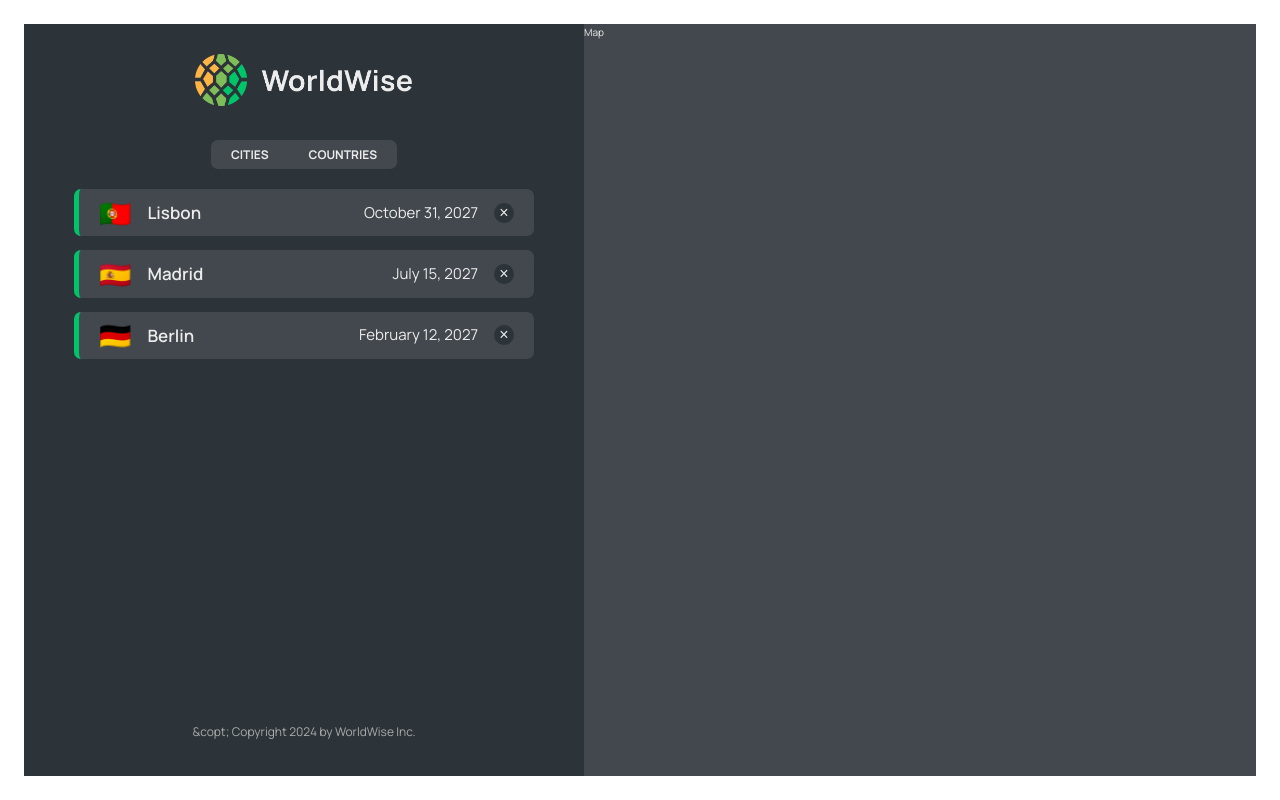
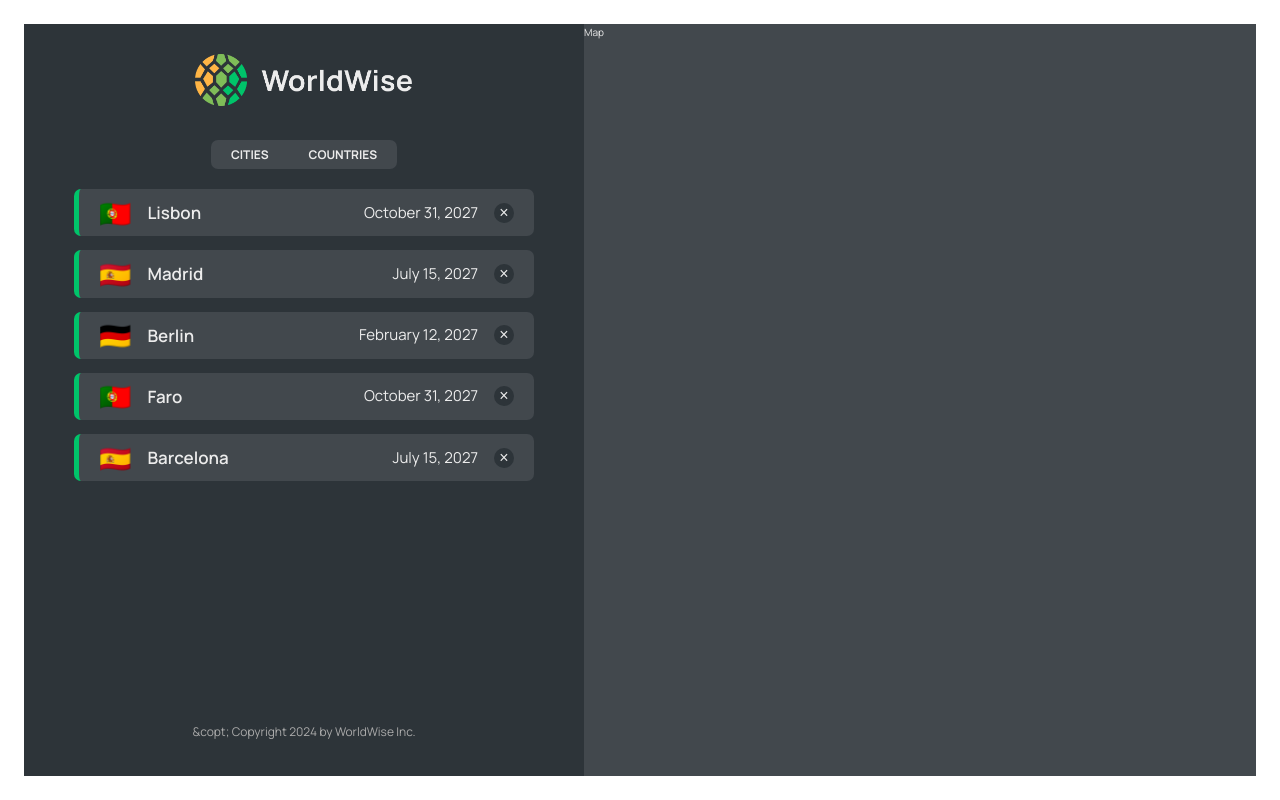
Before and after one commit to BekCodingAddict/WorldWise, a React (Vite) app in the folder client/: page /app in a window 1280 px wide. Built offline with nearby package versions, Linux system fonts and the light colour scheme; data requests are answered from the project's data file.

Commit message:
Implementing Countries List has been done!

```diff
--- a/client/data/cities.json
+++ b/client/data/cities.json
@@ -35,6 +35,30 @@
         "lng": 13.376933665713324
       },
       "id": 98443197
+    },
+    {
+      "cityName": "Faro",
+      "country": "Portugal",
+      "emoji": "🇵🇹",
+      "date": "2027-10-31T15:59:59.138Z",
+      "notes": "My favorite city so far!",
+      "position": {
+        "lat": 38.727881642324164,
+        "lng": -9.140900099907554
+      },
+      "id": 322999815
+    },
+    {
+      "cityName": "Barcelona",
+      "country": "Spain",
+      "emoji": "🇪🇸",
+      "date": "2027-07-15T08:22:53.976Z",
+      "notes": "",
+      "position": {
+        "lat": 40.46635901755316,
+        "lng": -3.7133789062500004
+      },
+      "id": 51251586
     }
   ]
 }
--- a/client/src/App.jsx
+++ b/client/src/App.jsx
@@ -7,6 +7,7 @@
 import Login from "./pages/Login";
 import CityList from "./components/CityList";
 import { useEffect, useState } from "react";
+import CountryList from "./components/CountryList";
 
 const BASE_URL = "http://localhost:9000";
 
@@ -45,7 +46,10 @@
             path="cities"
             element={<CityList cities={cities} isLoading={isLoading} />}
           />
-          <Route path="countries" element={<p>Countries</p>} />
+          <Route
+            path="countries"
+            element={<CountryList cities={cities} isLoading={isLoading} />}
+          />
           <Route path="form" element={<p>From</p>} />
         </Route>
         <Route path="*" element={<PageNotFound />} />
--- /dev/null
+++ b/client/src/components/CountryList.jsx
@@ -0,0 +1,29 @@
+import CountryItem from "./CountryItem";
+import styles from "./CountryList.module.css";
+import Spinner from "./Spinner";
+import Message from "./Message";
+
+function CountryList({ cities, isLoading }) {
+  if (isLoading) return <Spinner />;
+
+  if (!cities.length)
+    return (
+      <Message message="Add your frist city by clicking on a city on the map!" />
+    );
+
+  const countries = cities.reduce((arr, city) => {
+    if (!arr.map((el) => el.country).includes(city.country))
+      return [...arr, { country: city.country, emoji: city.emoji }];
+    else return arr;
+  }, []);
+
+  return (
+    <ul className={styles.countryList}>
+      {countries.map((country) => (
+        <CountryItem country={country} key={country.id} />
+      ))}
+    </ul>
+  );
+}
+
+export default CountryList;
```
